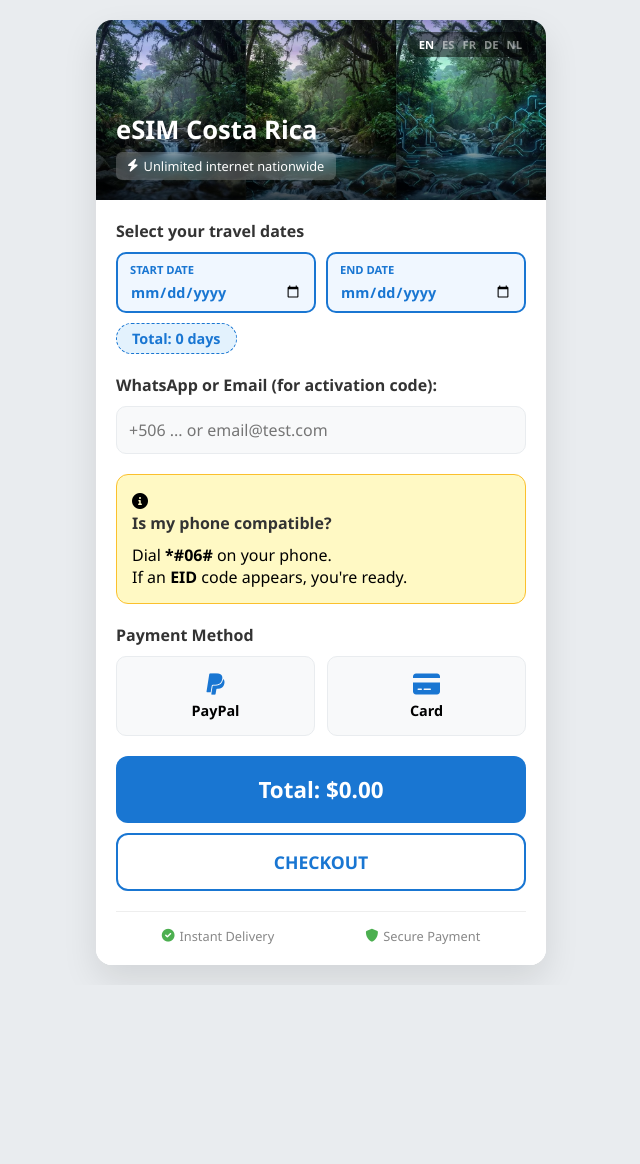
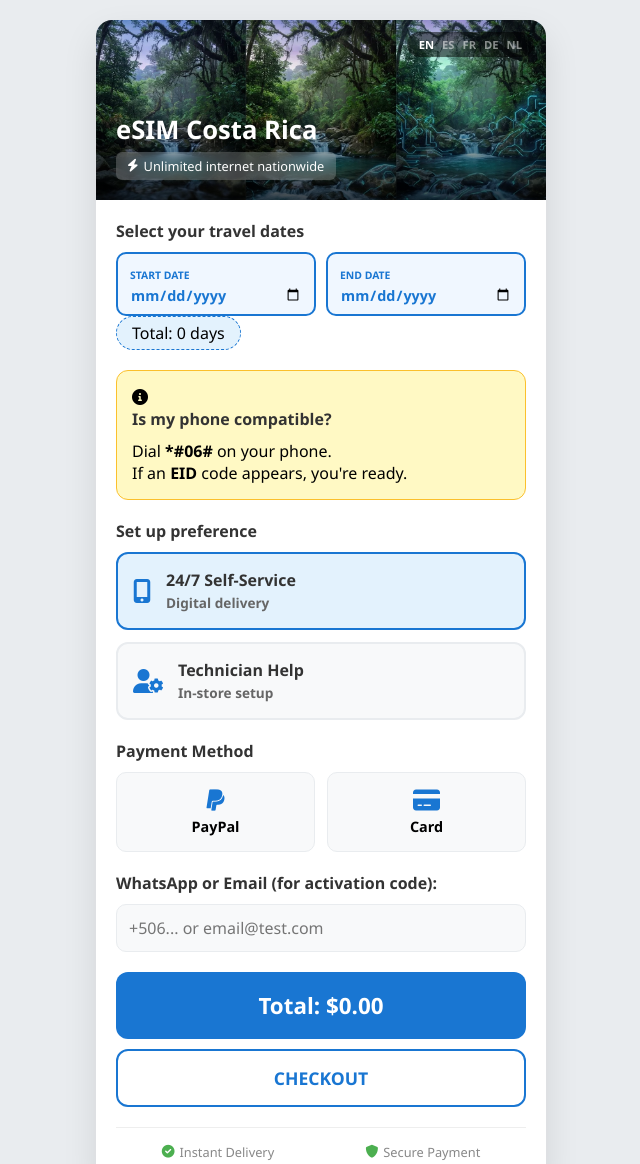
Before and after one commit to tecnoseg21/e-sim, a plain HTML site: page index.html in a window 1280 px wide. Shown: the top 1164 px of the page, without its empty margins (319-959 px from the left). Before the commit the page ends 985 px from the top, so only its background shows below. Drawn offline with Linux system fonts and the light colour scheme.

Commit message:
Update index.html

```diff
--- a/index.html
+++ b/index.html
@@ -1,12 +1,12 @@
 <!DOCTYPE html>
-<html lang="es">
+<html lang="en">
 <head>
     <meta charset="UTF-8">
     <meta name="viewport" content="width=device-width, initial-scale=1.0">
-    <title>eSIM Costa Rica - Checkout</title>
+    <title>eSIM Costa Rica - Monteverde</title>
     <link rel="stylesheet" href="https://cdnjs.cloudflare.com/ajax/libs/font-awesome/6.0.0/css/all.min.css">
     <link rel="stylesheet" href="style.css">
-    <script src="https://www.paypal.com/sdk/js?client-id=Adk_bp6_mlm6_gz2j1KU6VJMQKTNhJrTsI9DL5fAwAeLDvxM3wD7DdKQHfniB1pKdQhRvUryjwldMyMV&currency=USD"></script>
+    <script src="https://www.paypal.com/sdk/js?client-id=Ad_S-Xv-u_v9-5_f-3_v-v-v-v-v-v-v-v-v-v-v-v&currency=USD"></script>
 </head>
 <body>
 
@@ -29,28 +29,20 @@
         </header>
 
         <div class="form-container">
-
             <div class="section-group">
                 <label>Select your travel dates</label>
                 <div class="date-range-container" style="display: flex; gap: 10px;">
                     <div class="input-box" style="flex: 1;">
-                        <small style="display:block; font-size: 0.7rem; color: #1976d2; font-weight: bold;">Start Date</small>
+                        <small>Start Date</small>
                         <input type="date" id="fecha-inicio">
                     </div>
                     <div class="input-box" style="flex: 1;">
-                        <small style="display:block; font-size: 0.7rem; color: #1976d2; font-weight: bold;">End Date</small>
+                        <small>End Date</small>
                         <input type="date" id="fecha-fin">
                     </div>
                 </div>
-                <div id="resumen-dias" style="margin-top: 10px; font-size: 0.9rem; font-weight: bold; color: #1976d2;">
+                <div id="resumen-dias">
                     Total: <span id="contador-dias">0</span> days
-                </div>
-            </div>
-
-            <div class="section-group">
-                <label id="label-contacto">WhatsApp or Email (for activation code):</label>
-                <div class="input-box">
-                    <input type="text" id="contacto-cliente" placeholder="+506 ... or email@test.com">
                 </div>
             </div>
 
@@ -64,37 +56,47 @@
             </div>
 
             <div class="section-group">
+                <label>Set up preference</label>
+                <label class="option-card">
+                    <input type="radio" name="setup" value="Self" checked>
+                    <div class="option-content">
+                        <i class="fas fa-mobile-alt"></i>
+                        <div><strong>24/7 Self-Service</strong><span>Digital delivery</span></div>
+                    </div>
+                </label>
+                <label class="option-card">
+                    <input type="radio" name="setup" value="Tech">
+                    <div class="option-content">
+                        <i class="fas fa-user-gear"></i>
+                        <div><strong>Technician Help</strong><span>In-store setup</span></div>
+                    </div>
+                </label>
+            </div>
+
+            <div class="section-group">
                 <label>Payment Method</label>
                 <div class="payment-grid" id="payment-options">
-                    <div class="pay-method" data-method="PayPal">
-                        <i class="fab fa-paypal"></i>
-                        <span>PayPal</span>
-                    </div>
-                    <div class="pay-method" data-method="Card">
-                        <i class="fas fa-credit-card"></i>
-                        <span>Card</span>
-                    </div>
+                    <div class="pay-method" data-method="PayPal"><i class="fab fa-paypal"></i><span>PayPal</span></div>
+                    <div class="pay-method" data-method="Card"><i class="fas fa-credit-card"></i><span>Card</span></div>
                 </div>
             </div>
 
-            <div class="price-tag" id="display-precio">
-                Total: $0.00
+            <div class="section-group">
+                <label id="label-contacto">WhatsApp or Email (for activation code):</label>
+                <div class="input-box">
+                    <input type="text" id="contacto-cliente" placeholder="+506... or email@test.com">
+                </div>
             </div>
 
-            <div id="action-area">
-                <button class="btn-activar" id="btn-validar">CHECKOUT</button>
-                <div id="paypal-button-container" style="display: none; margin-top: 15px;"></div>
-            </div>
+            <div class="price-tag" id="display-precio">Total: $0.00</div>
+
+            <div id="paypal-button-container"></div>
+
+            <button class="btn-activar" id="btn-validar">CHECKOUT</button>
 
             <div class="service-footer">
-                <div class="service-item">
-                    <i class="fas fa-check-circle"></i>
-                    <span>Instant Delivery</span>
-                </div>
-                <div class="service-item">
-                    <i class="fas fa-shield-alt"></i>
-                    <span>Secure Payment</span>
-                </div>
+                <div class="service-item"><i class="fas fa-check-circle"></i><span>Instant Delivery</span></div>
+                <div class="service-item"><i class="fas fa-shield-alt"></i><span>Secure Payment</span></div>
             </div>
         </div>
     </div>
```
